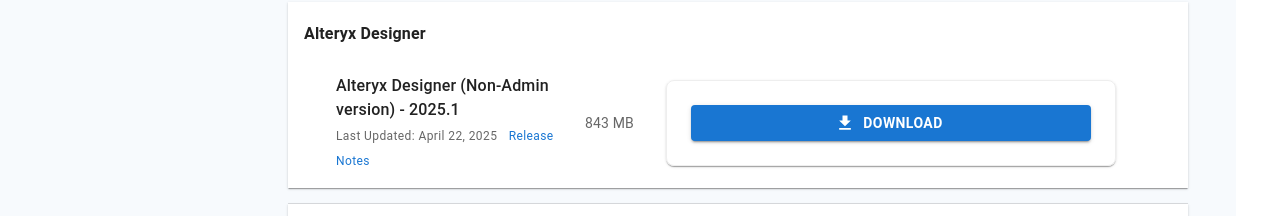
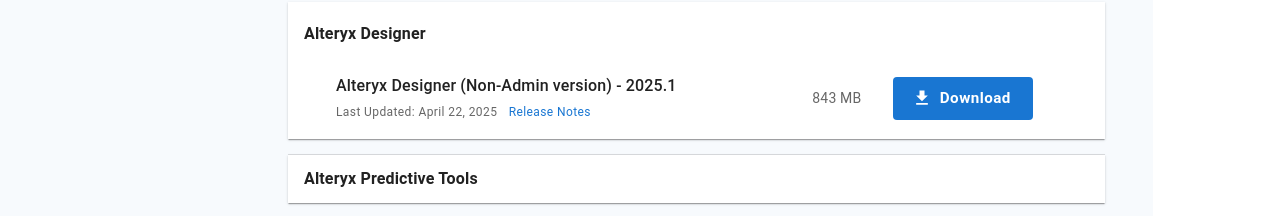
Before and after one commit to druthi-27/AIInnovation, a React (Vite) app: page / in a window 1280 px wide. Shown: the part 330-546 px from the top of the page. Built offline with nearby package versions, Linux system fonts and the light colour scheme; some icons are missing.

Commit message:
Download allignment issue

```diff
--- a/src/App.jsx
+++ b/src/App.jsx
@@ -232,7 +232,7 @@
                 <Typography variant="body2" sx={{ color: "text.secondary", mr: 2 }}>
                   843 MB
                 </Typography>
-                <DownloadProgress />
+                <DownloadProgress installType={installType} />
                 <IconButton>
                   <ShieldOutlinedIcon />
                 </IconButton>
--- a/src/Components/DownloadProgress.jsx
+++ b/src/Components/DownloadProgress.jsx
@@ -1,5 +1,5 @@
 import React, { useState, useRef } from 'react';
-import { Box, Button, LinearProgress, Typography, IconButton } from '@mui/material';
+import { Box, Button, LinearProgress, Typography } from '@mui/material';
 import { Download, Close } from '@mui/icons-material';
 import { adminDownloadLink, nonAdminDownloadLink } from '../Constants/Const';
 
@@ -11,14 +11,18 @@
   return parseFloat((bytes / Math.pow(k, i)).toFixed(2)) + ' ' + sizes[i];
 };
 
-const DownloadProgress = (installType) => {
+const DownloadProgress = ({ installType }) => {
   const [downloading, setDownloading] = useState(false);
   const [progress, setProgress] = useState(0);
   const [speed, setSpeed] = useState(0);
   const [eta, setEta] = useState(0);
   const intervalRef = useRef(null);
 
-  const handleDownload = () => {
+  const handleDownload = (e) => {
+    if (downloading) {
+      e.preventDefault();
+      return;
+    }
     setDownloading(true);
     setProgress(0);
     setSpeed(0);
@@ -28,7 +32,6 @@
     const startTime = Date.now();
 
     intervalRef.current = setInterval(() => {
-      // Simulate variable speed
       const chunk = Math.floor(Math.random() * 500000) + 500000;
       downloaded += chunk;
       if (downloaded > total) downloaded = total;
@@ -60,23 +63,44 @@
     setEta(0);
   };
 
+  const downloadLink =
+    installType === "Non-Admin"
+      ? nonAdminDownloadLink
+      : installType === "Admin"
+      ? adminDownloadLink
+      : null;
+
   return (
-    <Box sx={{ width: 400, p: 3, border: '1px solid #eee', borderRadius: 2, boxShadow: 1, position: 'relative' }}>
+    <Box>
+      {/* Center the button horizontally */}
+      <Box sx={{ display: 'flex', justifyContent: 'center', alignItems: 'center', width: '100%' }}>
         <Button
           variant="contained"
           startIcon={<Download />}
-        sx={{ fontWeight: 600 }}
-        fullWidth
+          sx={{
+            fontWeight: 600,
+            fontSize: '0.95rem',
+            py: 1,
+            px: 2,
+            minWidth: 140,
+            border: 'none',
+            boxShadow: 'none',
+            textTransform: 'none',
+            alignItems: 'center',
+            justifyContent: 'center',
+            display: 'flex',
+          }}
+          size="medium"
           onClick={handleDownload}
-        disabled={downloading}
-        component="a"
-        // href={installType === "Non-Admin" ? nonAdminDownloadLink : adminDownloadLink}
+          disabled={downloading || !downloadLink}
+          component={downloadLink ? "a" : "button"}
+          href={downloadLink && !downloading ? downloadLink : undefined}
           target="_blank"
-        // rel="noopener noreferrer"
-        // disabled={installType !== "Non-Admin"}
+          rel="noopener noreferrer"
         >
           {downloading ? 'Downloading...' : 'Download'}
         </Button>
+      </Box>
       {downloading && (
         <Box sx={{ mt: 3 }}>
           <LinearProgress variant="determinate" value={progress} />
```
Lines whose indentation alone changed are shown as unchanged.
